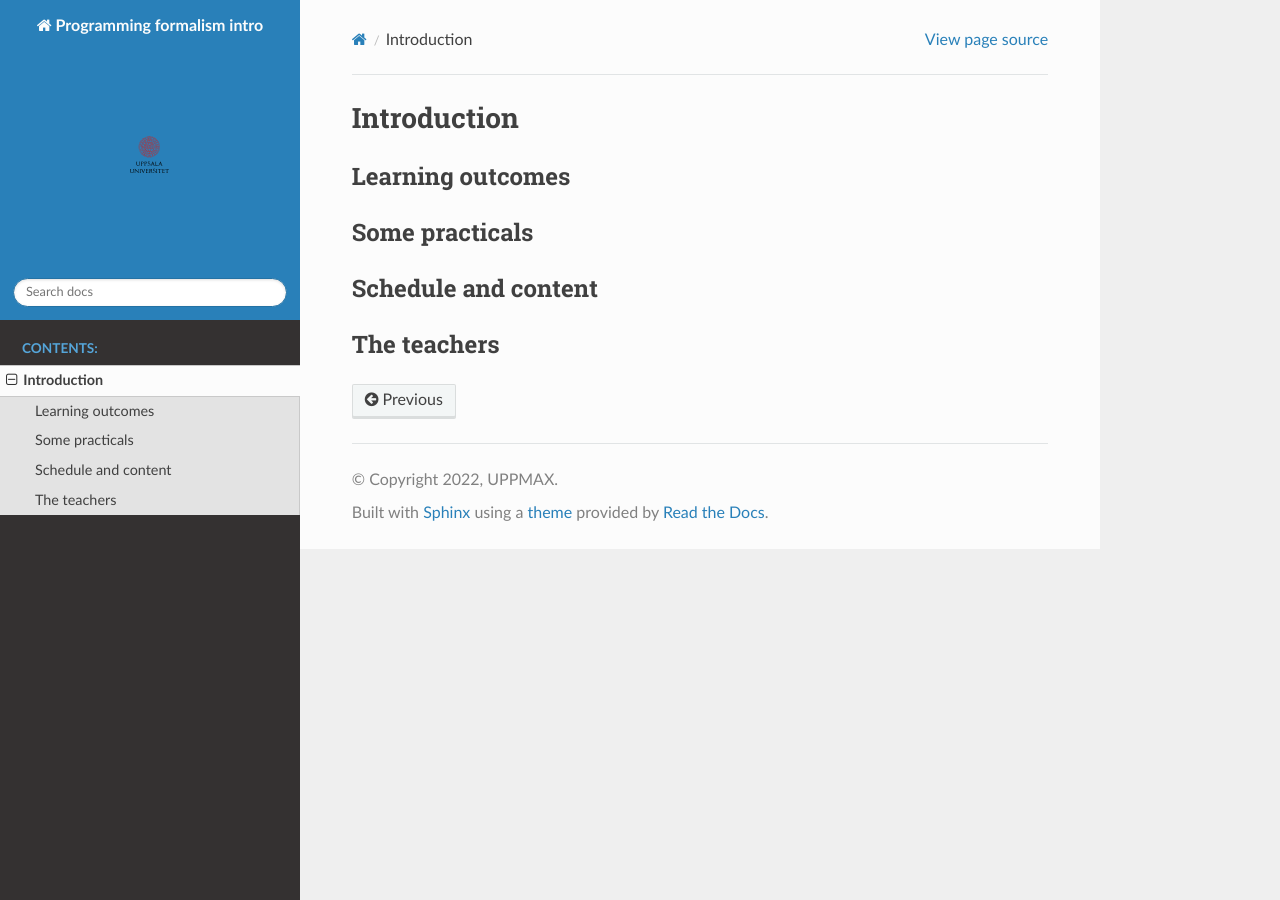
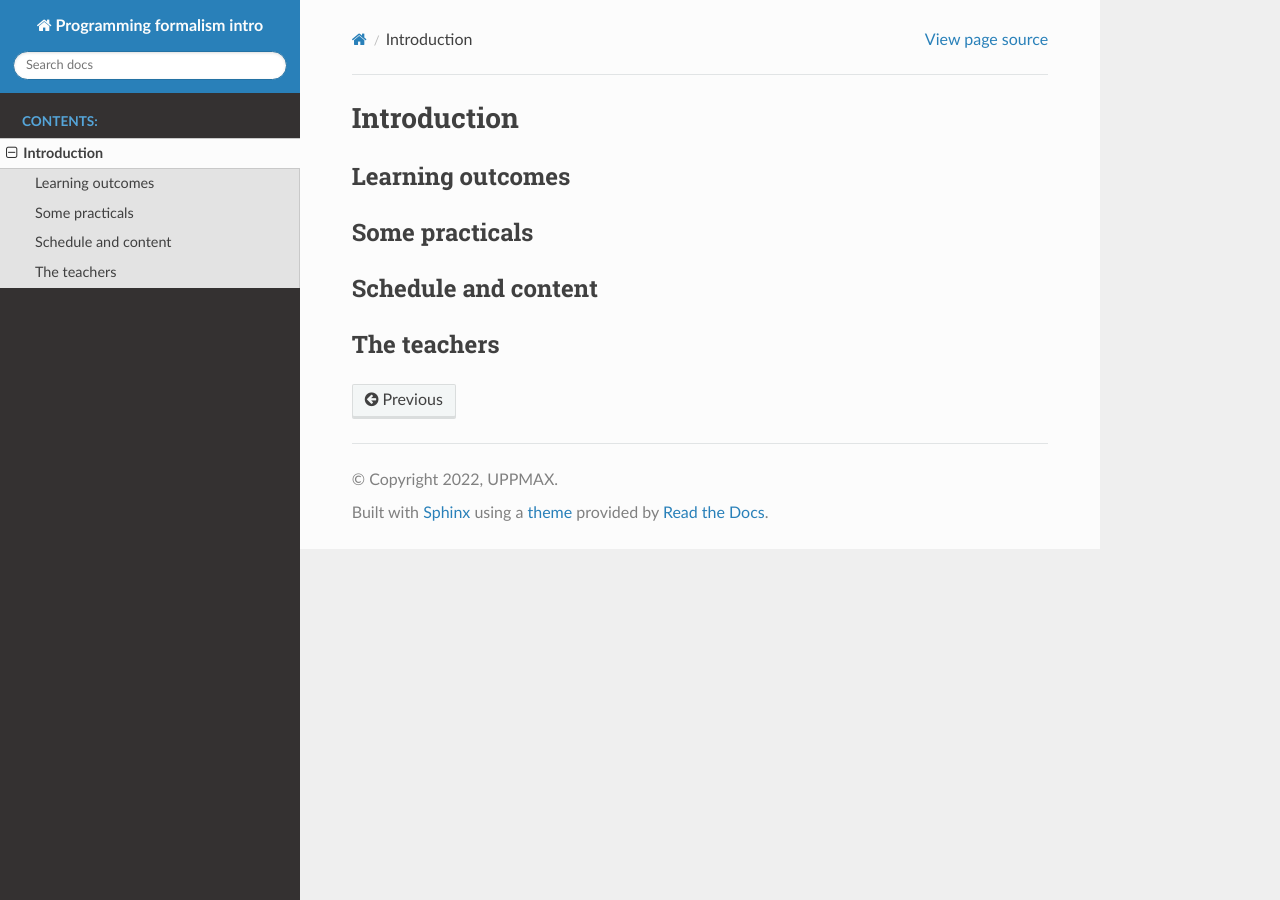
Before and after one commit to UPPMAX/programming_formalisms_intro, a Sphinx documentation site: the page built from doc/intro.md, in a window 1280 px wide. Built offline with Sphinx 7.4.7 and the Read the Docs theme 2.0.0, drawn with Linux system fonts in a browser that asks for light colours.

Commit message:
Update conf.py

```diff
--- a/doc/conf.py
+++ b/doc/conf.py
@@ -75,7 +75,7 @@ exclude_patterns = [
 #
 #html_theme = 'alabaster'
 html_theme = 'sphinx_rtd_theme'
-html_logo = "img/UU_logo.svg"
+#html_logo = "img/UU_logo.svg"
 
 # Add any paths that contain custom static files (such as style sheets) here,
 # relative to this directory. They are copied after the builtin static files,
```
